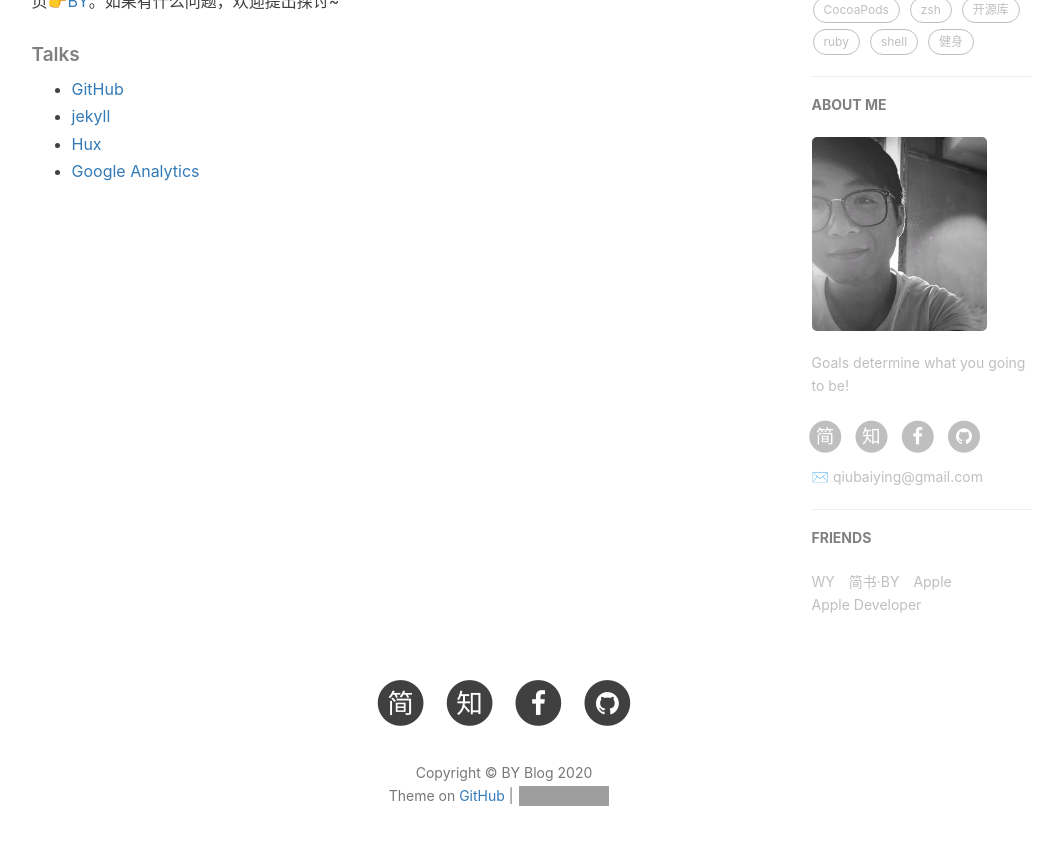
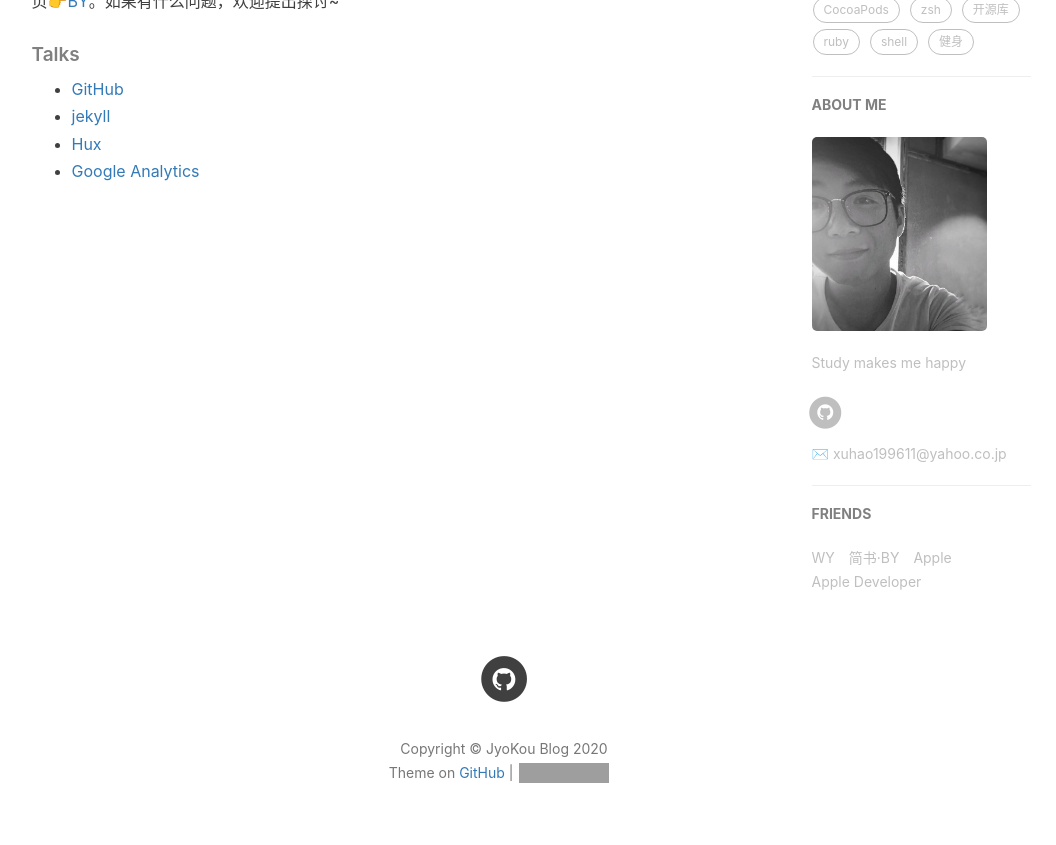
Before and after one commit to xuhaoddd/XUHAO_Blog, a Jekyll site: the page built from about.html, in a window 1280 px wide and 900 px high, scrolled down 713 px. Shown: the top 845 px of the window, without its empty margins (136-1192 px from the left). Built offline with Jekyll 4.4.1, drawn with Linux system fonts in a browser that asks for light colours; nearby versions of some CDN libraries; comment, search, counter and statistics services are not loaded; grey boxes are pictures that could not be loaded.

Commit message:
Update _config.yml

```diff
--- a/_config.yml
+++ b/_config.yml
@@ -1,17 +1,17 @@
 # Site settings
-title: BY Blog
-SEOTitle: 柏荧的博客 | BY Blog
+title: JyoKou Blog
+SEOTitle: JyoKou Blog
 header-img: img/post-bg-desk.jpg
-email: qiubaiying@gmail.com
-description: "Every failure is leading towards success."
-keyword: "BY, BY Blog, 柏荧的博客, qiubaiying, 邱柏荧, iOS, Apple, iPhone"
-url: "http://qiubaiying.github.io"          # your host, for absolute URL
+email: xuhao199611@yahoo.co.jp
+description: "Stay hungry, stay foolish"
+keyword: "HAO XU, Jyokou"
+url: "http://xuhaoddd.github.io"          # your host, for absolute URL
 baseurl: ""      # for example, '/blog' if your blog hosted on 'host/blog'
-github_repo: "https://github.com/qiubaiying/qiubaiying.github.io.git" # you code repository
+github_repo: "https://github.com/xuhaoddd/xuhaoddd.github.io.git" # you code repository
 
 # Sidebar settings
 sidebar: true                           # whether or not using Sidebar.
-sidebar-about-description: "Goals determine what you going to be!"
+sidebar-about-description: "Study makes me happy"
 sidebar-avatar: /img/about-BY-gentle.jpg      # use absolute URL, seeing it's used in both `/` and `/about/`
 
 
@@ -19,10 +19,7 @@ sidebar-avatar: /img/about-BY-gentle.jpg      # use absolute URL, seeing it's us
 # SNS settings
 RSS: false
 # weibo_username:     qiubaiying
-zhihu_username:     qiubaiying
-github_username:    qiubaiying
-facebook_username:  baiying.qiu.7
-jianshu_username:   e71990ada2fd
+github_username:    xuhaoddd
 #twitter_username:   qiubaiying
 
 
```
